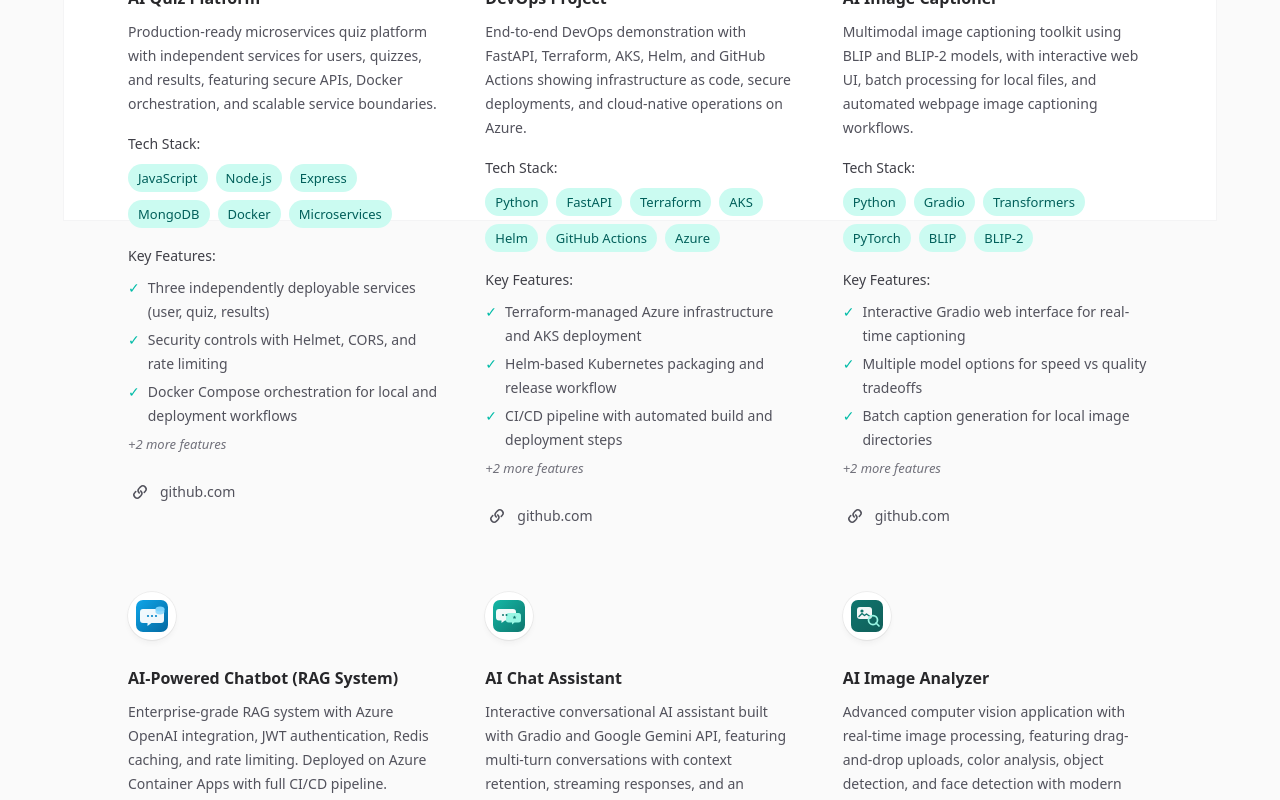
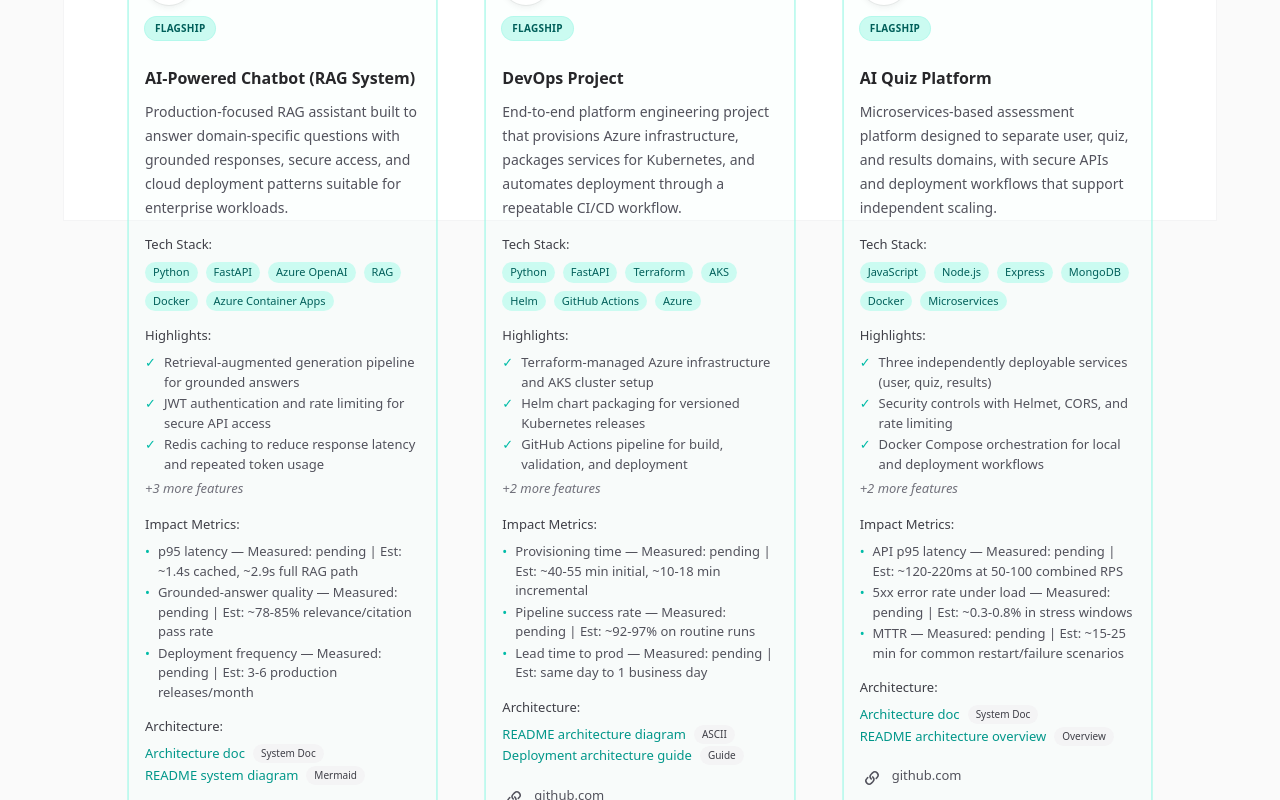
Before and after one commit to scott-ai-maker/portfolio, a Next.js app: page /projects in a window 1280 px wide. Shown: the part 580-1380 px from the top of the page. Built offline with nearby package versions, Linux system fonts and the light colour scheme; no server answers.

Commit message:
feat(portfolio): optimize recruiter-facing narrative and flagship project evidence

```diff
--- a/src/app/projects/page.tsx
+++ b/src/app/projects/page.tsx
@@ -1,7 +1,26 @@
 import Image from 'next/image';
+import type { Metadata } from 'next';
 
 import { Card } from '../../components/Card.tsx';
 import { SimpleLayout } from '../../components/SimpleLayout.tsx';
+import { siteConfig } from '@/lib/site';
+
+export const metadata: Metadata = {
+  title: 'Projects',
+  description:
+    'Flagship AI and platform engineering projects covering architecture, deployment automation, security controls, and production operations.',
+  alternates: {
+    canonical: '/projects',
+  },
+  openGraph: {
+    title: 'Projects | Scott Gordon Portfolio',
+    description:
+      'Explore production-focused AI and cloud platform projects by Scott Gordon.',
+    url: '/projects',
+    siteName: siteConfig.name,
+    type: 'website',
+  },
+};
 
 interface Project {
   name: string;
@@ -17,13 +36,85 @@ interface Project {
   logo: string;
   technologies?: string[];
   features?: string[];
+  impactMetrics?: string[];
+  architectureLinks?: Array<{
+    href: string;
+    label: string;
+    type: string;
+  }>;
 }
 
 const projects: Project[] = [
   {
+    name: 'AI-Powered Chatbot (RAG System)',
+    description:
+      'Production-focused RAG assistant built to answer domain-specific questions with grounded responses, secure access, and cloud deployment patterns suitable for enterprise workloads.',
+    link: { href: 'https://github.com/scott-ai-maker/ai-powered-chatbot', label: 'github.com' },
+    demoLink: { href: 'https://ai-career-mentor-frontend.agreeablecoast-963be1b8.eastus2.azurecontainerapps.io/', label: 'Live Demo' },
+    logo: 'ai-powered-chatbot-mark.svg',
+    technologies: ['Python', 'FastAPI', 'Azure OpenAI', 'RAG', 'Docker', 'Azure Container Apps'],
+    features: [
+      'Retrieval-augmented generation pipeline for grounded answers',
+      'JWT authentication and rate limiting for secure API access',
+      'Redis caching to reduce response latency and repeated token usage',
+      'Containerized deployment on Azure Container Apps',
+      'CI/CD workflow for repeatable builds and releases',
+      'Operational monitoring and health-check endpoints'
+    ],
+    impactMetrics: [
+      'p95 latency — Measured: pending | Est: ~1.4s cached, ~2.9s full RAG path',
+      'Grounded-answer quality — Measured: pending | Est: ~78-85% relevance/citation pass rate',
+      'Deployment frequency — Measured: pending | Est: 3-6 production releases/month'
+    ],
+    architectureLinks: [
+      {
+        href: 'https://github.com/scott-ai-maker/ai-powered-chatbot/blob/main/ARCHITECTURE.md',
+        label: 'Architecture doc',
+        type: 'System Doc'
+      },
+      {
+        href: 'https://github.com/scott-ai-maker/ai-powered-chatbot/blob/main/README.md',
+        label: 'README system diagram',
+        type: 'Mermaid'
+      }
+    ]
+  },
+  {
+    name: 'DevOps Project',
+    description:
+      'End-to-end platform engineering project that provisions Azure infrastructure, packages services for Kubernetes, and automates deployment through a repeatable CI/CD workflow.',
+    link: { href: 'https://github.com/scott-ai-maker/devops-project', label: 'github.com' },
+    logo: 'devops-project-mark.svg',
+    technologies: ['Python', 'FastAPI', 'Terraform', 'AKS', 'Helm', 'GitHub Actions', 'Azure'],
+    features: [
+      'Terraform-managed Azure infrastructure and AKS cluster setup',
+      'Helm chart packaging for versioned Kubernetes releases',
+      'GitHub Actions pipeline for build, validation, and deployment',
+      'Health and readiness endpoints for operational confidence',
+      'Security controls with Key Vault, RBAC, and non-root containers'
+    ],
+    impactMetrics: [
+      'Provisioning time — Measured: pending | Est: ~40-55 min initial, ~10-18 min incremental',
+      'Pipeline success rate — Measured: pending | Est: ~92-97% on routine runs',
+      'Lead time to prod — Measured: pending | Est: same day to 1 business day'
+    ],
+    architectureLinks: [
+      {
+        href: 'https://github.com/scott-ai-maker/devops-project/blob/main/README.md',
+        label: 'README architecture diagram',
+        type: 'ASCII'
+      },
+      {
+        href: 'https://github.com/scott-ai-maker/devops-project/blob/main/DEPLOYMENT_GUIDE.md',
+        label: 'Deployment architecture guide',
+        type: 'Guide'
+      }
+    ]
+  },
+  {
     name: 'AI Quiz Platform',
     description:
-      'Production-ready microservices quiz platform with independent services for users, quizzes, and results, featuring secure APIs, Docker orchestration, and scalable service boundaries.',
+      'Microservices-based assessment platform designed to separate user, quiz, and results domains, with secure APIs and deployment workflows that support independent scaling.',
     link: { href: 'https://github.com/scott-ai-maker/ai-quiz-platform', label: 'github.com' },
     logo: 'ai-quiz-platform-mark.svg',
     technologies: ['JavaScript', 'Node.js', 'Express', 'MongoDB', 'Docker', 'Microservices'],
@@ -33,27 +124,46 @@ const projects: Project[] = [
       'Docker Compose orchestration for local and deployment workflows',
       'Service health monitoring and API-first architecture',
       'Designed for independent scaling by service domain'
+    ],
+    impactMetrics: [
+      'API p95 latency — Measured: pending | Est: ~120-220ms at 50-100 combined RPS',
+      '5xx error rate under load — Measured: pending | Est: ~0.3-0.8% in stress windows',
+      'MTTR — Measured: pending | Est: ~15-25 min for common restart/failure scenarios'
+    ],
+    architectureLinks: [
+      {
+        href: 'https://github.com/scott-ai-maker/ai-quiz-platform/blob/main/ARCHITECTURE.md',
+        label: 'Architecture doc',
+        type: 'System Doc'
+      },
+      {
+        href: 'https://github.com/scott-ai-maker/ai-quiz-platform/blob/main/README.md',
+        label: 'README architecture overview',
+        type: 'Overview'
+      }
     ]
   },
   {
-    name: 'DevOps Project',
+    name: 'AI Image Analyzer',
     description:
-      'End-to-end DevOps demonstration with FastAPI, Terraform, AKS, Helm, and GitHub Actions showing infrastructure as code, secure deployments, and cloud-native operations on Azure.',
-    link: { href: 'https://github.com/scott-ai-maker/devops-project', label: 'github.com' },
-    logo: 'devops-project-mark.svg',
-    technologies: ['Python', 'FastAPI', 'Terraform', 'AKS', 'Helm', 'GitHub Actions', 'Azure'],
+      'Computer vision web application for image inspection workflows, combining backend analysis services with a modern frontend and cloud-native deployment practices.',
+    link: { href: 'https://github.com/scott-ai-maker/ai-image-analyzer', label: 'github.com' },
+    demoLink: { href: 'https://web-image-analyzer.nicesea-5e74ee97.eastus2.azurecontainerapps.io/', label: 'Live Demo' },
+    logo: 'ai-image-analyzer-mark.svg',
+    technologies: ['Python', 'FastAPI', 'React', 'Computer Vision', 'PIL/OpenCV', 'Azure Container Apps'],
     features: [
-      'Terraform-managed Azure infrastructure and AKS deployment',
-      'Helm-based Kubernetes packaging and release workflow',
-      'CI/CD pipeline with automated build and deployment steps',
-      'Operational endpoints for health checks and metrics',
-      'Security best practices with Key Vault, RBAC, and non-root containers'
+      'Image analysis for color profiling, object detection, and face detection',
+      'Drag-and-drop upload flow for quick interactive testing',
+      'Frontend and API separation for maintainable architecture',
+      'Containerized cloud deployment with autoscaling support',
+      'CI/CD automation using GitHub Actions',
+      'Production-minded controls for reliability and operations'
     ]
   },
   {
     name: 'AI Image Captioner',
     description:
-      'Multimodal image captioning toolkit using BLIP and BLIP-2 models, with interactive web UI, batch processing for local files, and automated webpage image captioning workflows.',
+      'Multimodal captioning toolkit that compares BLIP-family models and supports both interactive and batch workflows for practical image-to-text generation tasks.',
     link: { href: 'https://github.com/scott-ai-maker/ai-image-captioner', label: 'github.com' },
     logo: 'ai-image-captioner-mark.svg',
     technologies: ['Python', 'Gradio', 'Transformers', 'PyTorch', 'BLIP', 'BLIP-2'],
@@ -66,26 +176,9 @@ const projects: Project[] = [
     ]
   },
   {
-    name: 'AI-Powered Chatbot (RAG System)',
-    description:
-      'Enterprise-grade RAG system with Azure OpenAI integration, JWT authentication, Redis caching, and rate limiting. Deployed on Azure Container Apps with full CI/CD pipeline.',
-    link: { href: 'https://github.com/scott-ai-maker/ai-powered-chatbot', label: 'github.com' },
-    demoLink: { href: 'https://ai-career-mentor-frontend.agreeablecoast-963be1b8.eastus2.azurecontainerapps.io/', label: 'Live Demo' },
-    logo: 'ai-powered-chatbot-mark.svg',
-    technologies: ['Python', 'FastAPI', 'Azure OpenAI', 'RAG', 'Docker', 'Azure Container Apps'],
-    features: [
-      'RAG (Retrieval-Augmented Generation) system',
-      'Azure OpenAI integration',
-      'Enterprise security with JWT authentication',
-      'Redis caching for performance',
-      'Rate limiting and monitoring',
-      'Full Azure deployment with Container Apps'
-    ]
-  },
-  {
     name: 'AI Chat Assistant',
     description:
-      'Interactive conversational AI assistant built with Gradio and Google Gemini API, featuring multi-turn conversations with context retention, streaming responses, and an intuitive chat interface deployed on Hugging Face Spaces.',
+      'Conversational AI interface focused on responsive user experience, context-aware dialogue, and lightweight deployment for fast iteration and demoability.',
     link: { href: 'https://github.com/scott-ai-maker/ai-chat-assistant', label: 'github.com' },
     demoLink: { href: 'https://huggingface.co/spaces/scott-aiengineer/ai-chat-assistant', label: 'Live Demo' },
     logo: 'ai-chat-assistant-mark.svg',
@@ -97,23 +190,6 @@ const projects: Project[] = [
       'Modern Gradio chat interface',
       'Chat history and session management',
       'Deployed on Hugging Face Spaces'
-    ]
-  },
-  {
-    name: 'AI Image Analyzer',
-    description:
-      'Advanced computer vision application with real-time image processing, featuring drag-and-drop uploads, color analysis, object detection, and face detection with modern React frontend.',
-    link: { href: 'https://github.com/scott-ai-maker/ai-image-analyzer', label: 'github.com' },
-    demoLink: { href: 'https://web-image-analyzer.nicesea-5e74ee97.eastus2.azurecontainerapps.io/', label: 'Live Demo' },
-    logo: 'ai-image-analyzer-mark.svg',
-    technologies: ['Python', 'FastAPI', 'React', 'Computer Vision', 'PIL/OpenCV', 'Azure Container Apps'],
-    features: [
-      'Real computer vision processing',
-      'Drag-and-drop image uploads',
-      'Color analysis, object detection, face detection',
-      'Modern React frontend with portfolio styling',
-      'Enterprise patterns (RBAC, monitoring, auto-scaling)',
-      'CI/CD pipelines with GitHub Actions'
     ]
   }
 ]
@@ -132,15 +208,22 @@ function LinkIcon(props: React.ComponentPropsWithoutRef<'svg'>) {
 export default function ProjectsPage() {
   return (
     <SimpleLayout
-      title="Things I’ve made trying to put my dent in the universe."
-      intro="I’ve worked on tons of little projects over the years but these are the ones that I’m most proud of. Many of them are open-source, so if you see something that piques your interest, check out the code and contribute if you have ideas for how it can be improved."
+      title="Projects focused on production AI and platform delivery."
+      intro="Selected work that demonstrates end-to-end execution: problem framing, architecture decisions, secure deployment, and operational readiness across AI and cloud platforms."
     >
       <ul
         role="list"
         className="grid grid-cols-1 gap-x-12 gap-y-16 sm:grid-cols-2 lg:grid-cols-3"
       >
-        {projects.map((project) => (
-          <Card as="li" key={project.name}>
+        {projects.map((project, projectIndex) => {
+          const isFlagship = projectIndex < 3
+
+          return (
+          <Card
+            as="li"
+            key={project.name}
+            className={isFlagship ? 'rounded-2xl border border-teal-200/60 bg-teal-50/20 p-4 ring-1 ring-teal-200/50 dark:border-teal-700/40 dark:bg-teal-950/10 dark:ring-teal-700/30' : ''}
+          >
             <div className="relative z-10 flex h-12 w-12 items-center justify-center rounded-full bg-white shadow-md ring-1 shadow-zinc-800/5 ring-zinc-900/5 dark:border dark:border-zinc-700/50 dark:bg-zinc-800 dark:ring-0">
               <Image
                 src={`/images/logos/${project.logo}`}
@@ -150,19 +233,24 @@ export default function ProjectsPage() {
                 className="h-8 w-8"
               />
             </div>
+            {isFlagship && (
+              <span className="relative z-10 mt-3 inline-flex items-center rounded-full bg-teal-100 px-2.5 py-1 text-[10px] font-semibold uppercase tracking-wide text-teal-800 ring-1 ring-teal-200/70 dark:bg-teal-900/40 dark:text-teal-300 dark:ring-teal-700/50">
+                Flagship
+              </span>
+            )}
             <h2 className="mt-6 text-base font-semibold text-zinc-800 dark:text-zinc-100">
               {project.name}
             </h2>
             <Card.Description>{project.description}</Card.Description>
 
             {project.technologies && (
-              <div className="relative z-10 mt-4">
-                <h3 className="text-sm font-medium text-zinc-700 dark:text-zinc-300 mb-2">Tech Stack:</h3>
+              <div className="relative z-10 mt-3">
+                <h3 className="text-xs font-medium text-zinc-700 dark:text-zinc-300 mb-1.5">Tech Stack:</h3>
                 <div className="flex flex-wrap gap-2">
                   {project.technologies.map((tech) => (
                     <span
                       key={tech}
-                      className="inline-flex items-center px-2.5 py-0.5 rounded-full text-xs font-medium bg-teal-100 text-teal-800 dark:bg-teal-900/30 dark:text-teal-300"
+                      className="inline-flex items-center px-2 py-0.5 rounded-full text-[11px] font-medium bg-teal-100 text-teal-800 dark:bg-teal-900/30 dark:text-teal-300"
                     >
                       {tech}
                     </span>
@@ -172,9 +260,9 @@ export default function ProjectsPage() {
             )}
 
             {project.features && (
-              <div className="relative z-10 mt-4">
-                <h3 className="text-sm font-medium text-zinc-700 dark:text-zinc-300 mb-2">Key Features:</h3>
-                <ul className="text-sm text-zinc-600 dark:text-zinc-400 space-y-1">
+              <div className="relative z-10 mt-3">
+                <h3 className="text-xs font-medium text-zinc-700 dark:text-zinc-300 mb-1.5">Highlights:</h3>
+                <ul className="text-[13px] text-zinc-600 dark:text-zinc-400 space-y-0.5">
                   {project.features.slice(0, 3).map((feature, index) => (
                     <li key={index} className="flex items-start">
                       <span className="text-teal-500 mr-2">✓</span>
@@ -190,12 +278,49 @@ export default function ProjectsPage() {
               </div>
             )}
 
-            <div className="relative z-30 mt-6 space-y-2">
+            {project.impactMetrics && (
+              <div className="relative z-10 mt-3">
+                <h3 className="text-xs font-medium text-zinc-700 dark:text-zinc-300 mb-1.5">Impact Metrics:</h3>
+                <ul className="text-[13px] text-zinc-600 dark:text-zinc-400 space-y-0.5">
+                  {project.impactMetrics.map((metric, index) => (
+                    <li key={index} className="flex items-start">
+                      <span className="text-teal-500 mr-2">•</span>
+                      {metric}
+                    </li>
+                  ))}
+                </ul>
+              </div>
+            )}
+
+            {project.architectureLinks && (
+              <div className="relative z-10 mt-3">
+                <h3 className="text-xs font-medium text-zinc-700 dark:text-zinc-300 mb-1.5">Architecture:</h3>
+                <ul className="text-[13px] text-zinc-600 dark:text-zinc-400 space-y-0.5">
+                  {project.architectureLinks.map((resource) => (
+                    <li key={resource.href}>
+                      <a
+                        href={resource.href}
+                        target="_blank"
+                        rel="noopener noreferrer"
+                        className="inline-flex items-center gap-2 text-teal-600 hover:text-teal-700 dark:text-teal-400 dark:hover:text-teal-300 transition-colors"
+                      >
+                        <span>{resource.label}</span>
+                        <span className="inline-flex items-center rounded-full bg-zinc-100 px-2 py-0.5 text-[10px] font-medium text-zinc-700 dark:bg-zinc-800 dark:text-zinc-300">
+                          {resource.type}
+                        </span>
+                      </a>
+                    </li>
+                  ))}
+                </ul>
+              </div>
+            )}
+
+            <div className="relative z-30 mt-5 space-y-1.5">
               <a
                 href={project.link.href}
                 target="_blank"
                 rel="noopener noreferrer"
-                className="flex text-sm font-medium text-zinc-600 hover:text-teal-600 dark:text-zinc-300 dark:hover:text-teal-400 transition-colors"
+                className="flex text-[13px] font-medium text-zinc-600 hover:text-teal-600 dark:text-zinc-300 dark:hover:text-teal-400 transition-colors"
               >
                 <LinkIcon className="h-6 w-6 flex-none" />
                 <span className="ml-2">{project.link.label}</span>
@@ -205,7 +330,7 @@ export default function ProjectsPage() {
                   href={project.demoLink.href}
                   target="_blank"
                   rel="noopener noreferrer"
-                  className="flex text-sm font-medium text-teal-600 hover:text-teal-700 dark:text-teal-400 dark:hover:text-teal-300 transition-colors"
+                  className="flex text-[13px] font-medium text-teal-600 hover:text-teal-700 dark:text-teal-400 dark:hover:text-teal-300 transition-colors"
                 >
                   <svg className="h-6 w-6 flex-none" fill="none" viewBox="0 0 24 24" strokeWidth={1.5} stroke="currentColor">
                     <path strokeLinecap="round" strokeLinejoin="round" d="M13.5 6H5.25A2.25 2.25 0 003 8.25v10.5A2.25 2.25 0 005.25 21h10.5A2.25 2.25 0 0018 18.75V10.5m-10.5 6L21 3m0 0h-5.25M21 3v5.25" />
@@ -215,7 +340,8 @@ export default function ProjectsPage() {
               )}
             </div>
           </Card>
-        ))}
+          )
+        })}
       </ul>
     </SimpleLayout>
   )
--- a/src/app/skills/page.tsx
+++ b/src/app/skills/page.tsx
@@ -6,14 +6,14 @@ import { siteConfig } from '@/lib/site'
 export const metadata: Metadata = {
   title: 'Skills',
   description:
-    'Technical skills across AI engineering, cloud platforms, infrastructure as code, and DevOps automation.',
+    'Core skills across AI engineering, cloud platforms, MLOps delivery, and infrastructure automation for production systems.',
   alternates: {
     canonical: '/skills',
   },
   openGraph: {
     title: 'Skills | Scott Gordon Portfolio',
     description:
-      'AI, cloud, and DevOps skills used to build secure, scalable, production-ready systems.',
+      'AI, cloud, and platform engineering skills used to build secure, scalable, production-ready systems.',
     url: '/skills',
     siteName: siteConfig.name,
     type: 'website',
@@ -22,7 +22,7 @@ export const metadata: Metadata = {
 
 const skills = [
   {
-    category: 'Generative AI & LLMs',
+    category: 'AI Engineering & Applied ML',
     items: [
       'LangChain',
       'LlamaIndex',
@@ -35,19 +35,19 @@ const skills = [
     ],
   },
   {
-    category: 'Cloud & Containerization',
-    items: ['Azure', 'AWS', 'GCP', 'Docker', 'Kubernetes'],
+    category: 'Platform & Cloud Systems',
+    items: ['Azure', 'AWS', 'Kubernetes', 'Docker', 'GCP'],
   },
   {
-    category: 'CI/CD & Version Control',
+    category: 'MLOps, CI/CD & Delivery',
     items: ['GitHub Actions', 'CircleCI', 'GitLab CI/CD', 'Git'],
   },
   {
-    category: 'IaC & Automation',
+    category: 'Infrastructure as Code & Automation',
     items: ['Terraform', 'Python', 'PowerShell', 'Bash'],
   },
   {
-    category: 'Monitoring & Operations',
+    category: 'Operations & Collaboration',
     items: ['Linux Administration', 'ServiceNow (SNOW)', 'Jira', 'Confluence'],
   },
 ]
@@ -72,7 +72,7 @@ export default function Skills() {
         </h1>
         <div className="mt-4 h-1.5 w-24 rounded-full bg-gradient-to-r from-teal-500 via-accent to-teal-400" />
         <p className="mt-6 text-base text-zinc-600 dark:text-zinc-400">
-          Technical capabilities across AI engineering, cloud architecture, infrastructure automation, and production delivery.
+          Core capabilities for building and operating production AI and cloud platform systems.
         </p>
         <div className="mt-6 flex flex-wrap gap-3">
           <span className="inline-flex items-center rounded-full bg-teal-100 px-3 py-1 text-xs font-medium text-teal-800 dark:bg-teal-900/30 dark:text-teal-300">
@@ -82,7 +82,7 @@ export default function Skills() {
             {totalSkills}+ Tools & Competencies
           </span>
           <span className="inline-flex items-center rounded-full bg-zinc-100 px-3 py-1 text-xs font-medium text-zinc-700 dark:bg-zinc-800 dark:text-zinc-300">
-            AI, Cloud, DevOps
+            Mid-level AI + Platform Focus
           </span>
         </div>
       </header>
--- a/src/lib/site.ts
+++ b/src/lib/site.ts
@@ -1,8 +1,8 @@
 export const siteConfig = {
   name: 'Scott Gordon Portfolio',
-  title: 'Scott Gordon | AI Engineer and Cloud Platform Specialist',
+  title: 'Scott Gordon | AI Engineer and Platform Engineer',
   description:
-    'Portfolio of Scott Gordon featuring AI engineering, cloud platform modernization, and practical technical writing on AI, DevOps, and infrastructure.',
+    'Portfolio of Scott Gordon featuring production AI systems, platform engineering, and practical writing on MLOps, cloud architecture, and reliable delivery.',
   url: process.env.NEXT_PUBLIC_SITE_URL ?? 'http://localhost:3000',
   ogImage: '/images/avatar.jpg',
   social: {
@@ -13,13 +13,17 @@ export const siteConfig = {
   keywords: [
     'Scott Gordon',
     'AI Engineer',
-    'Cloud Platform Specialist',
+    'Platform Engineer',
+    'Machine Learning Engineer',
+    'MLOps Engineer',
     'DevOps Engineer',
-    'Machine Learning',
     'Cloud Architecture',
+    'Production AI',
     'Azure',
     'AWS',
     'Terraform',
+    'Kubernetes',
+    'FastAPI',
     'MLOps',
     'Portfolio',
   ],
```
Also changed, not shown: src/app/about/page.tsx (+8 -8 lines), src/app/blog/page.tsx (+5 -5 lines), src/app/experience/page.tsx (+23 -24 lines), src/app/page.tsx (+23 -18 lines).
